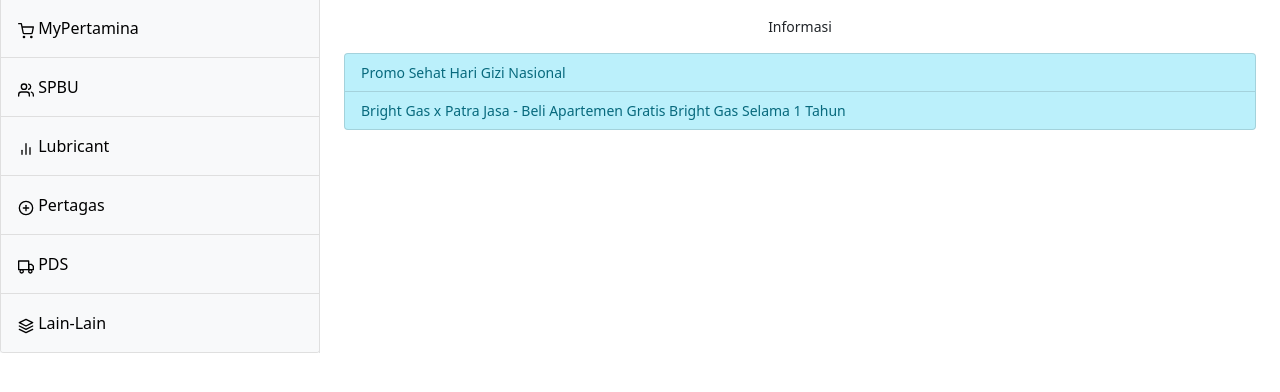
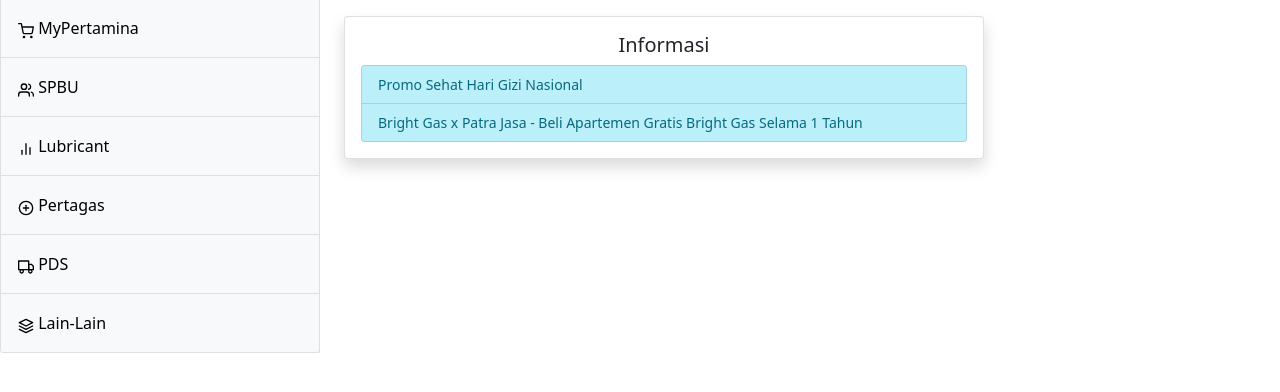
Before and after one commit to gunawanzakiahhalim/ci4login, a CodeIgniter 4 app: the page made by app/Views/info/index.php in a window 1280 px wide. Shown: the part 185-577 px from the top of the page. Run offline with PHP 8.4 and a stand-in for CodeIgniter, Linux system fonts and the light colour scheme; the template is opened without the code that fills it, so the values that code supplies are empty; some libraries are stand-ins or nearby versions.

Commit message:
modified index.php

```diff
--- a/app/Views/info/index.php
+++ b/app/Views/info/index.php
@@ -63,11 +63,14 @@
             </tbody>
         </table>
     </div>
-    <p class="text-center">Informasi</p>
-    <div class="list-group">
-        <a href="https://ops11.000webhostapp.com/img/Promo%20Sehat%20Hari%20Gizi%20Nasional.jpeg" target="_blank" class="list-group-item list-group-item-action list-group-item-info">Promo Sehat Hari Gizi Nasional</a>
-        <a href="https://arjunadigital.000webhostapp.com/pdf/Voucher%20Patraland%20Urbano_PDS%20135%20Bright%20Gas.pdf" target="_blank" class="list-group-item list-group-item-action list-group-item-info">Bright Gas x Patra Jasa - Beli Apartemen Gratis Bright Gas Selama 1 Tahun</a>
-
+    <div class="card shadow" style="width: 40rem;">
+        <div class="card-body">
+            <h5 class="card-title text-center">Informasi</h5>
+            <div class="list-group">
+                <a href="https://ops11.000webhostapp.com/img/Promo%20Sehat%20Hari%20Gizi%20Nasional.jpeg" target="_blank" class="list-group-item list-group-item-action list-group-item-info">Promo Sehat Hari Gizi Nasional</a>
+                <a href="https://arjunadigital.000webhostapp.com/pdf/Voucher%20Patraland%20Urbano_PDS%20135%20Bright%20Gas.pdf" target="_blank" class="list-group-item list-group-item-action list-group-item-info">Bright Gas x Patra Jasa - Beli Apartemen Gratis Bright Gas Selama 1 Tahun</a>
+            </div>
+        </div>
     </div>
 </main>
 
```
